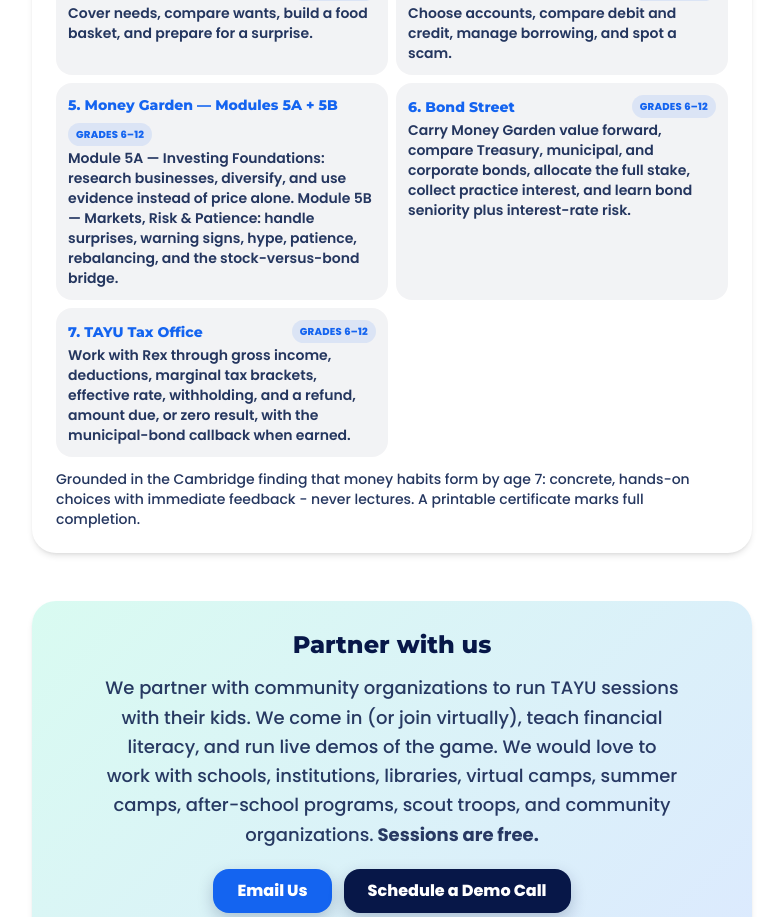
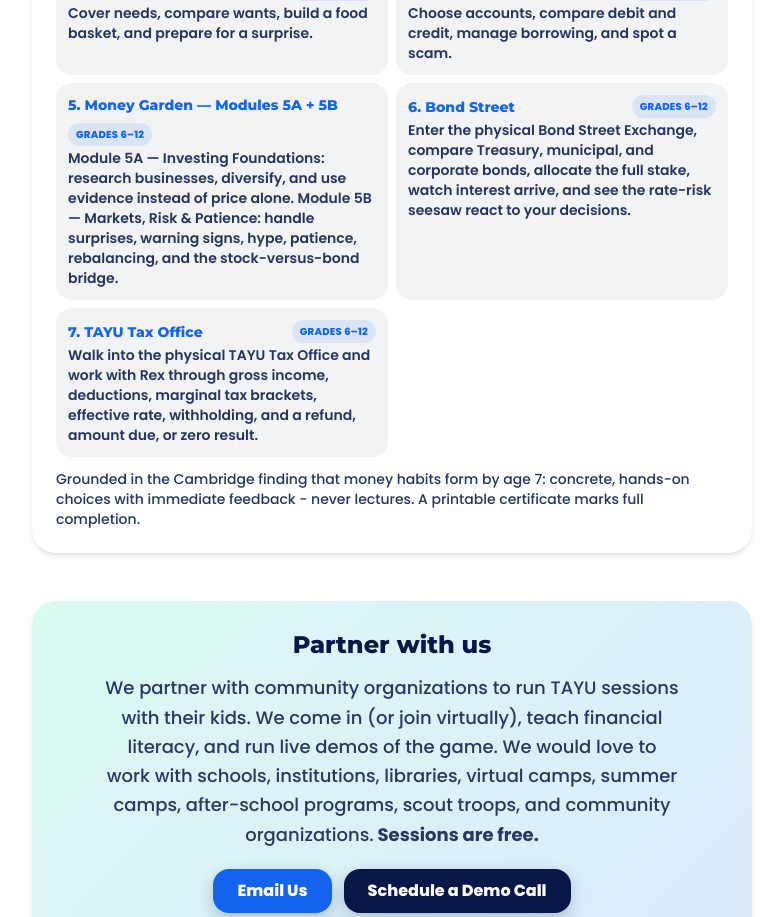
Before and after one commit to dev-rai1/tayu-game, a React (Vite) app in the folder frontend/: page /about in a window 1280 px wide. Shown: the part 3866-4783 px from the top of the page, without its empty margins (248-1031 px from the left). Built offline with nearby package versions, Linux system fonts and the light colour scheme; no server answers.

Commit message:
Separate Module 6 and 7 destinations

```diff
--- a/frontend/src/constants/modules.js
+++ b/frontend/src/constants/modules.js
@@ -55,9 +55,10 @@ export const MODULE_CATALOG = [
     title: 'Bond Street',
     grades: 'Grades 6–12',
     minutes: '6–8 min',
-    desc: 'Carry Money Garden value forward, compare Treasury, municipal, and corporate bonds, allocate the full stake, collect practice interest, and learn bond seniority plus interest-rate risk.',
+    desc: 'Enter the physical Bond Street Exchange, compare Treasury, municipal, and corporate bonds, allocate the full stake, watch interest arrive, and see the rate-risk seesaw react to your decisions.',
     color: '#6FA44A',
     worldModule: 6,
+    physicalDestination: true,
   },
   {
     n: 7,
@@ -65,9 +66,10 @@ export const MODULE_CATALOG = [
     title: 'TAYU Tax Office',
     grades: 'Grades 6–12',
     minutes: '10–15 min',
-    desc: 'Work with Rex through gross income, deductions, marginal tax brackets, effective rate, withholding, and a refund, amount due, or zero result, with the municipal-bond callback when earned.',
+    desc: 'Walk into the physical TAYU Tax Office and work with Rex through gross income, deductions, marginal tax brackets, effective rate, withholding, and a refund, amount due, or zero result.',
     color: '#FF8A3D',
-    worldModule: 6,
+    worldModule: 7,
+    physicalDestination: true,
     finale: true,
   },
 ]
@@ -84,13 +86,13 @@ export const EDUCATOR_GRADE_BANDS = [
   },
   {
     title: 'Middle School', grades: 'Grades 6–8', color: '#7850F0',
-    copy: 'All seven core modules are available. Money Garden is split into 5A and 5B, followed by Module 6 Bond Street and Module 7 TAYU Tax Office.',
+    copy: 'All seven core modules are available. Money Garden is split into 5A and 5B, followed by the separate 3D destinations Module 6 Bond Street and Module 7 TAYU Tax Office.',
     currentModules: MODULE_CATALOG,
     plannedModules: ['Credit scores and debt', 'Insurance and risk', 'Careers, earnings, and benefits'],
   },
   {
     title: 'High School', grades: 'Grades 9–12', color: '#00a77a',
-    copy: 'All seven core modules establish a shared baseline. Module 5A and 5B deepen investing, Module 6 adds fixed income, and Module 7 completes the journey with taxes.',
+    copy: 'All seven core modules establish a shared baseline. Module 5A and 5B deepen investing, Module 6 adds fixed income in Bond Street, and Module 7 completes the journey inside the Tax Office.',
     currentModules: MODULE_CATALOG,
     plannedModules: ['College costs and financial aid', 'Retirement and long-term investing', 'Fintech, fraud, and digital money', 'Personal financial roadmap'],
   },
```
